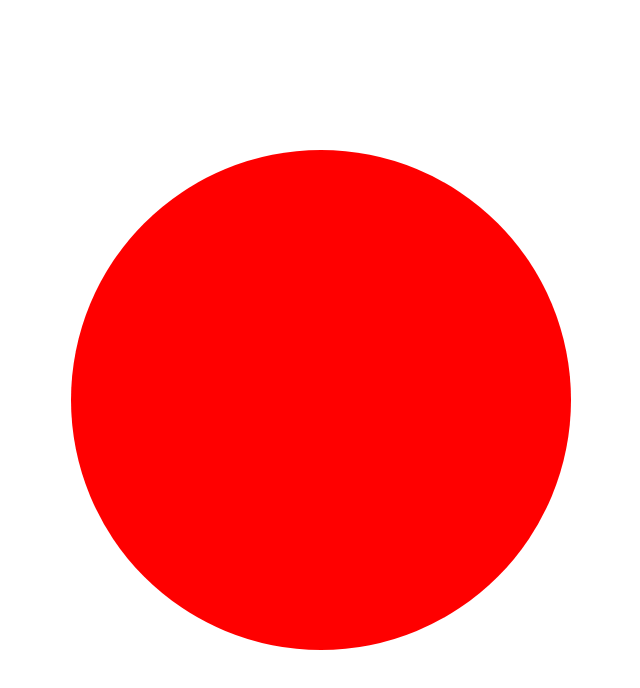
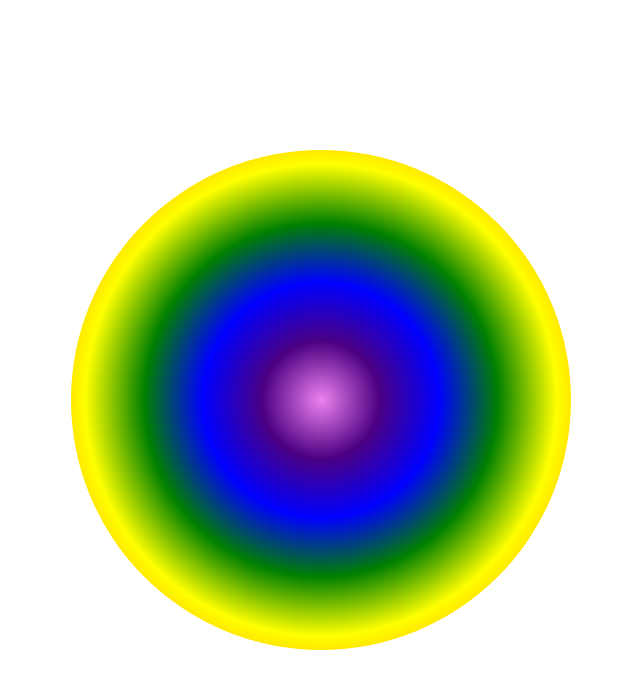
Before and after one commit to Ashutosh741/circle-with-gradient, a plain HTML site: page index.html in a window 1280 px wide. Shown: the whole page, without its empty margins (319-959 px from the left). Drawn offline with Linux system fonts and the light colour scheme.

Commit message:
Update style.css

```diff
--- a/style.css
+++ b/style.css
@@ -10,7 +10,8 @@
 
  border-radius: 50%;
 
- background: red;
+ background: radial-gradient(violet, indigo, blue, green, yellow, orange, red);
+
 }
 .circlBox {
  display: flex;
```
